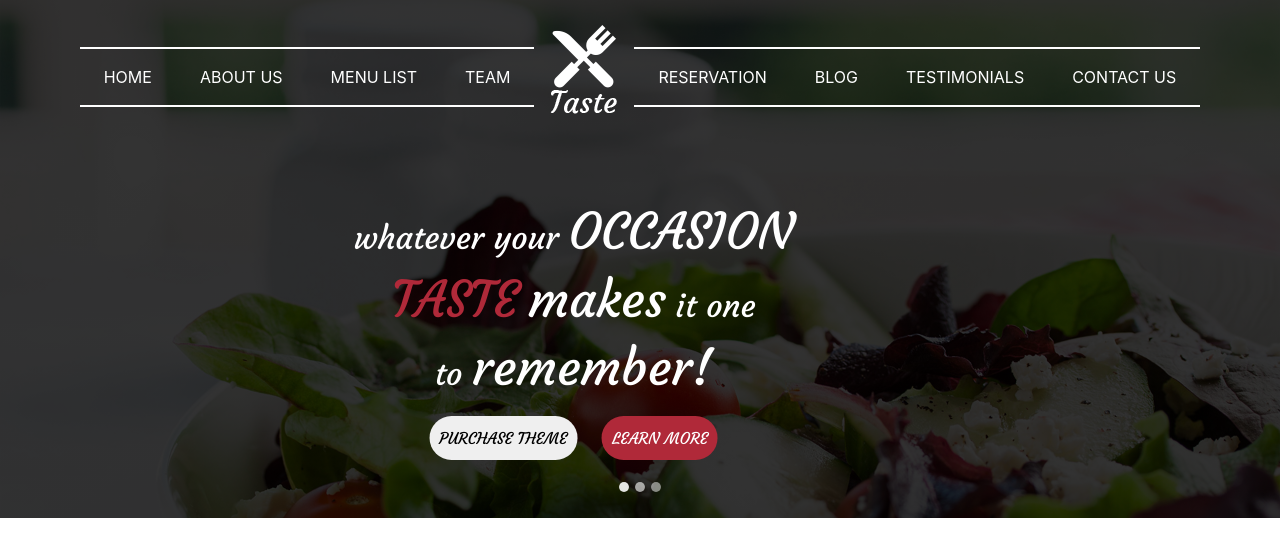
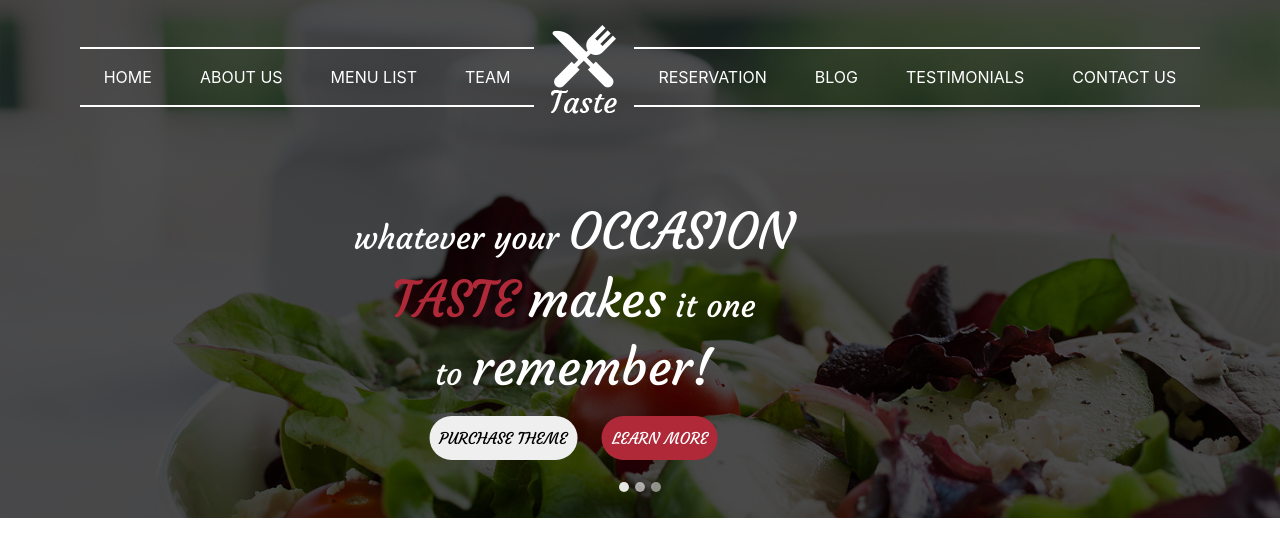
Before and after one commit to Shipix/site-du-chef, a website: page index.html in a window 1280 px wide. Drawn offline with nearby package versions, Linux system fonts and the light colour scheme.

Commit message:
debut de la section

```diff
--- a/index.html
+++ b/index.html
@@ -73,6 +73,8 @@
             </div>
         </div>
     </header>
+    <div class="waveheader">
+    </div>
     <section>
     </section>
     <footer>
--- a/src/sass/modules/header.sass
+++ b/src/sass/modules/header.sass
@@ -1,5 +1,5 @@
 header
-    background: linear-gradient( rgba(0, 0, 0, 0.8), rgba(0, 0, 0, 0.8) ), url("../../public/img/banner1.jpg")
+    background: linear-gradient( rgba(0, 0, 0, 0.7), rgba(0, 0, 0, 0.7) ), url("../../public/img/banner1.jpg")
     background-repeat: no-repeat
     background-size: cover
     background-position: center
@@ -40,3 +40,11 @@ header
 .button1
     color: white
     background-color: #b02939
+
+// .waveheader
+//     background: radial-gradient( rgba(0, 0, 0, 0.7), rgba(0, 0, 0, 0.7) ), url("../../public/img/banner1.jpg")
+//     background-repeat: repeat-x
+//     background-size: 10%
+//     margin-top: -10px
+//     width: 100%
+//     height: 100px
```
Also changed, not shown: public/css/app.css, 1 other file.
